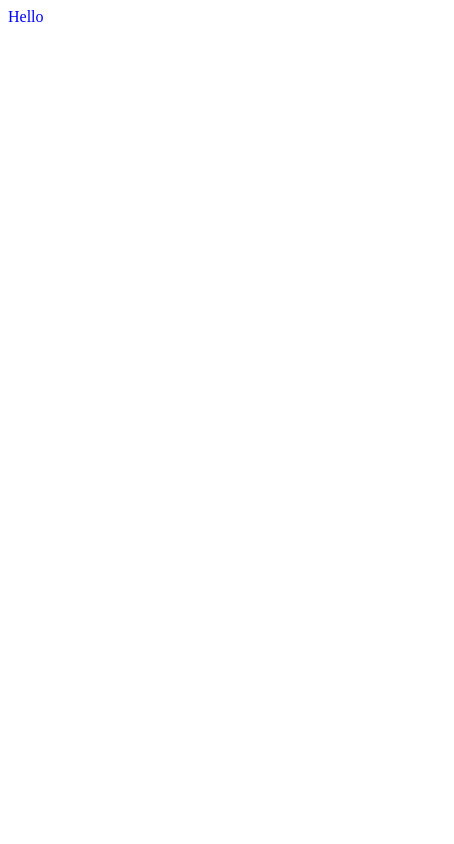
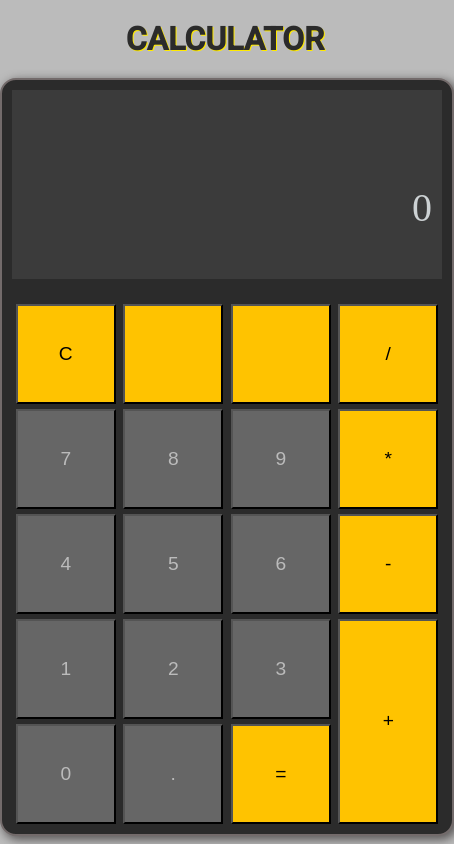
Before and after one commit to psmacabulos/odin_calculator, a plain HTML site: page index.html in a window 390 px wide. Shown: the whole page, 454 px wide, since content can reach past the window. Drawn offline with Linux system fonts and the light colour scheme; a web font is replaced by a local one.

Commit message:
Apply basic functionality and style.  - Not yet responsive.  - Delete & digits screen limitation functionality to follow.

```diff
--- a/index.html
+++ b/index.html
@@ -9,6 +9,33 @@
     <title>Pat'z Calcu...</title>
   </head>
   <body>
-    Hello
+    <h1>CALCULATOR</h1>
+    <div class="container">
+      <div class="screen">
+        <div class="memory"></div>
+        <div class="keypress">0</div>
+      </div>
+      <div class="keys">
+        <button class="clear key">C</button>
+        <button class="key digit">7</button>
+        <button class="digit key">4</button>
+        <button class="digit key">1</button>
+        <button class="digit key">0</button>
+        <button class="operator key"></button>
+        <button class="digit key">8</button>
+        <button class="digit key">5</button>
+        <button class="digit key">2</button>
+        <button class="digit key">.</button>
+        <button class="operator key"></button>
+        <button class="digit key">9</button>
+        <button class="digit key">6</button>
+        <button class="digit key">3</button>
+        <button class="solve key">=</button>
+        <button class="operator key">/</button>
+        <button class="operator key">*</button>
+        <button class="operator key">-</button>
+        <button id="plus" class="operator key">+</button>
+      </div>
+    </div>
   </body>
 </html>
--- a/script.js
+++ b/script.js
@@ -1 +1,91 @@
-alert('Helllooooooooooooo');
+/**
+ * Create functions for the calculator operations.
+ * @param {*} a
+ * @param {*} b
+ * @returns result of the operation
+ */
+const sum = (a, b) => a + b;
+const subtract = (a, b) => a - b;
+const multiply = (a, b) => a * b;
+const divide = (a, b) => a / b;
+
+const reset = () => {
+  displayValue = '';
+  firstDigit = undefined;
+  secondDigit = undefined;
+  op = '';
+  keyPress.innerText = '';
+};
+/**
+ * Create a function to call the operator based on
+ * the given two numbers
+ * @param {*} operator
+ * @param {*} a
+ * @param {*} b
+ * @returns result of the operation
+ */
+const operate = (operator, a = 1, b = 1) => operator(a, b);
+let result;
+let firstDigit;
+let secondDigit;
+
+// get the input and display to screen
+let displayValue = '';
+const digit = document.querySelectorAll('.digit');
+const keyPress = document.querySelector('.keypress');
+
+digit.forEach((el) => {
+  el.addEventListener('click', () => {
+    if (!(displayValue.includes('.') && el.innerText == '.')) {
+      displayValue += el.innerText;
+      keyPress.innerText = displayValue;
+    }
+    if (firstDigit == undefined || op == '') {
+      firstDigit = displayValue;
+    } else {
+      secondDigit = displayValue;
+    }
+    console.log(`the first digit is ${firstDigit}, second is ${secondDigit}`);
+  });
+});
+
+// get the operation
+const operation = document.querySelectorAll('.operator');
+let op = '';
+operation.forEach((operator) => {
+  operator.addEventListener('click', () => {
+    let operate = operator.innerText;
+    switch (operate) {
+      case '+':
+        op = sum;
+        break;
+      case '-':
+        op = subtract;
+        break;
+      case '*':
+        op = multiply;
+        break;
+      case '/':
+        op = divide;
+        break;
+    }
+
+    displayValue = '';
+  });
+});
+
+//  perform the operation
+const solve = document.querySelector('.solve');
+solve.addEventListener('click', () => {
+  const result = evaluate();
+  keyPress.innerText = !(Math.floor(result) == result)
+    ? result.toFixed(2)
+    : result;
+  firstDigit = result;
+});
+
+const evaluate = () => operate(op, +firstDigit, +secondDigit);
+
+// reset
+const clear = document.querySelector('.clear');
+clear.addEventListener('click', reset);
--- a/style.css
+++ b/style.css
@@ -1,3 +1,82 @@
+@import url('https://fonts.googleapis.com/css2?family=Cabin+Sketch&family=Play:wght@400;700&family=Roboto:wght@500&display=swap');
 * {
-  color: blue;
+  color: #bbbbbb;
+  padding: 0;
+  margin: 0;
+  outline: 0;
+  transition: all 0.5s ease;
 }
+body {
+  background-color: #bbbbbb;
+}
+h1 {
+  width: 450px;
+  color: #2b2b2b;
+  text-align: center;
+  margin: 20px auto;
+  font-family: 'Roboto', sans-serif;
+  text-shadow: 1px 1px #ffea00;
+}
+.container {
+  background-color: #2b2b2b;
+  width: 450px;
+  text-align: center;
+  border: 2px solid rgb(115, 107, 107);
+  box-shadow: 3px 3px 10px 1px rgb(93, 90, 90);
+  margin: 0 auto;
+  border-radius: 1rem;
+}
+
+button {
+  outline: none;
+}
+.screen {
+  padding: 10px;
+  margin: 10px;
+  display: flex;
+  flex-flow: column wrap;
+  background-color: #3b3b3b;
+  height: 20vh;
+  margin-bottom: 15px;
+  justify-content: space-around;
+  overflow-x: hidden;
+}
+.memory {
+  color: yellow;
+  width: 100%;
+  flex: 1;
+}
+.keypress {
+  font-size: 40px;
+  color: rgb(205, 210, 212);
+  align-self: flex-end;
+  flex: 1;
+}
+.keys {
+  margin: 0 auto;
+  height: 520px;
+  display: flex;
+  flex-flow: wrap column;
+  align-items: center;
+  row-gap: 5px;
+  padding: 10px;
+}
+.key {
+  background-color: #666666;
+  width: 100px;
+  height: 100px;
+  cursor: pointer;
+  font-size: 1.2rem;
+}
+.key:hover {
+  transform: scale(1.05);
+}
+#plus {
+  flex: 1 0 auto;
+}
+.operator,
+.clear,
+.solve {
+  background-color: #ffc300;
+  color: #000;
+}
```
